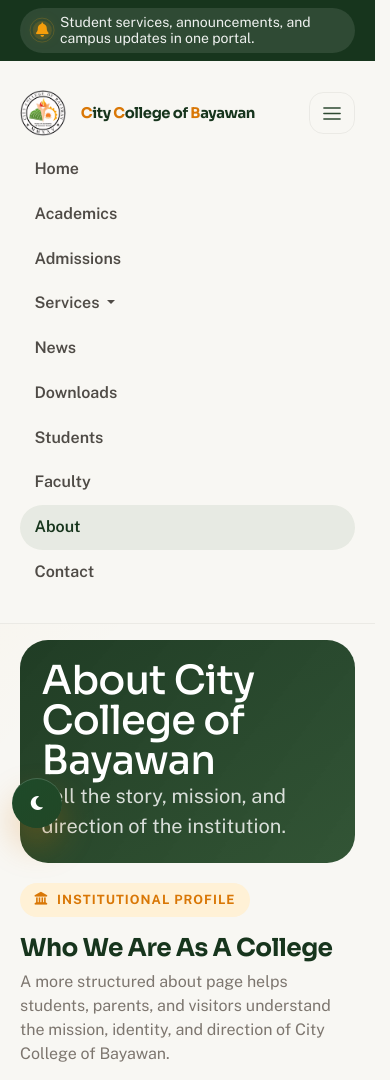
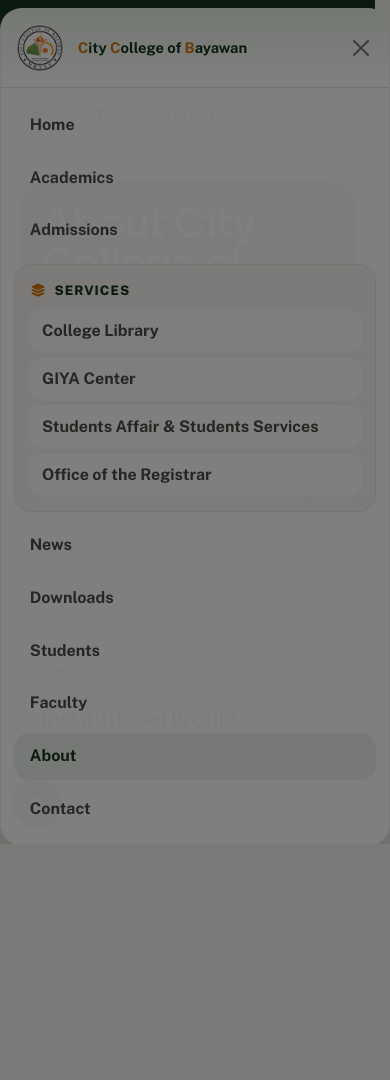
Before and after one commit to TheReaLsshhh/ccbwebremasterV2, a Django app: page /about/ in a window 390 px wide, after a click that opens the changed part. Shown: the top 1080 px of the page. After the commit the page ends 844 px from the top, so only its background shows below. Run offline with Django 5.2, Linux system fonts and the light colour scheme; data that the repository does not hold is empty; parts of the project's set-up code (start-up, migrations or seed data) failed here and were passed over.

Commit message:
skoljfnsienof

```diff
--- a/static/css/site.css
+++ b/static/css/site.css
@@ -730,6 +730,145 @@ button,
   color: var(--ccb-stone-500);
 }
 
+.mobile-nav-modal {
+  --bs-modal-width: min(31rem, calc(100vw - 1.5rem));
+}
+
+.mobile-nav-dialog {
+  margin-right: auto;
+  margin-left: auto;
+}
+
+.mobile-nav-card {
+  overflow: hidden;
+  border: 1px solid var(--ccb-border-soft);
+  border-radius: 1.35rem;
+  background: color-mix(in srgb, var(--ccb-surface-solid) 97%, transparent);
+  box-shadow: 0 30px 80px rgba(23, 53, 29, 0.24);
+}
+
+.mobile-nav-header {
+  display: flex;
+  align-items: center;
+  justify-content: space-between;
+  gap: 1rem;
+  padding: 1.15rem 1.25rem;
+  border-bottom: 1px solid var(--ccb-border-soft);
+  background:
+    linear-gradient(180deg, var(--ccb-green-100), transparent),
+    var(--ccb-surface-solid);
+}
+
+.mobile-nav-brand {
+  min-width: 0;
+}
+
+.mobile-nav-close {
+  flex: 0 0 auto;
+  border-radius: 999px;
+  box-shadow: none !important;
+}
+
+.mobile-nav-close:focus {
+  box-shadow: 0 0 0 0.18rem rgba(245, 158, 11, 0.18) !important;
+}
+
+.mobile-nav-body {
+  padding: 1rem;
+}
+
+.mobile-nav-list,
+.mobile-nav-services-list {
+  margin: 0;
+  padding: 0;
+  list-style: none;
+}
+
+.mobile-nav-list {
+  display: grid;
+  gap: 0.35rem;
+}
+
+.mobile-nav-link,
+.mobile-nav-service-link {
+  display: flex;
+  align-items: center;
+  width: 100%;
+  border-radius: 0.95rem;
+  color: var(--ccb-stone-700);
+  font-weight: 700;
+  line-height: 1.25;
+}
+
+.mobile-nav-link {
+  min-height: 3rem;
+  padding: 0.85rem 1rem;
+}
+
+.mobile-nav-link.active,
+.mobile-nav-link:hover,
+.mobile-nav-link:focus {
+  color: var(--ccb-green-900);
+  background: rgba(45, 90, 45, 0.08);
+}
+
+.mobile-nav-services {
+  margin: 0.25rem 0;
+  padding: 0.85rem;
+  border: 1px solid var(--ccb-border-soft);
+  border-radius: 1.05rem;
+  background: color-mix(in srgb, var(--ccb-surface-muted) 86%, transparent);
+}
+
+.mobile-nav-services-title {
+  display: inline-flex;
+  align-items: center;
+  gap: 0.5rem;
+  margin-bottom: 0.55rem;
+  padding: 0 0.15rem;
+  color: var(--ccb-green-900);
+  font-size: 0.82rem;
+  font-weight: 800;
+  letter-spacing: 0.08em;
+  text-transform: uppercase;
+}
+
+.mobile-nav-services-title i {
+  color: var(--ccb-orange-600);
+}
+
+.mobile-nav-services-list {
+  display: grid;
+  gap: 0.25rem;
+}
+
+.mobile-nav-service-link {
+  min-height: 2.75rem;
+  padding: 0.75rem 0.85rem;
+  background: color-mix(in srgb, var(--ccb-surface-solid) 82%, transparent);
+}
+
+.mobile-nav-service-link:hover,
+.mobile-nav-service-link:focus {
+  color: var(--ccb-green-900);
+  background: rgba(45, 90, 45, 0.08);
+}
+
+.mobile-nav-service-link.is-disabled {
+  color: var(--ccb-stone-500);
+  cursor: default;
+  opacity: 0.72;
+}
+
+.mobile-nav-modal .modal-dialog {
+  transform: translateY(-0.75rem) scale(0.98);
+  transition: transform 0.18s ease-out;
+}
+
+.mobile-nav-modal.show .modal-dialog {
+  transform: translateY(0) scale(1);
+}
+
 .btn-brand {
   border: 0;
   color: var(--ccb-white);
@@ -3403,93 +3584,7 @@ p.text-dark.fw-semibold.mb-2 {
 
 @media (max-width: 1199.98px) {
   .navbar-collapse {
-    contain: layout paint;
-    overflow: hidden;
-    will-change: height;
-    transform: translateZ(0);
-  }
-
-  .navbar-collapse.collapsing {
-    transition: height 0.22s ease;
-  }
-
-  .navbar-collapse.collapse.show {
-    animation: mobile-nav-fade-in 0.18s ease-out;
-  }
-
-  .navbar-nav {
-    padding-top: 0.35rem;
-    padding-bottom: 0.25rem;
-  }
-
-  .navbar-nav .nav-item {
-    opacity: 1;
-    transform: translateY(0);
-    transition:
-      opacity 0.16s ease,
-      transform 0.16s ease;
-  }
-
-  .navbar-collapse.collapsing .nav-item,
-  .navbar-collapse.collapse.show .nav-item {
-    opacity: 1;
-    transform: translateY(0);
-  }
-
-  .navbar-collapse:not(.show):not(.collapsing) .nav-item {
-    opacity: 0;
-    transform: translateY(-0.2rem);
-    pointer-events: none;
-  }
-
-  .nav-item-services .dropdown-toggle::after {
-    transition: transform 0.24s ease;
-  }
-
-  .nav-item-services .dropdown-toggle[aria-expanded="true"]::after {
-    transform: rotate(180deg);
-  }
-
-  .services-dropdown-menu {
-    display: block;
-    max-height: 0;
-    margin-top: 0;
-    padding-top: 0;
-    padding-bottom: 0;
-    border-width: 0;
-    overflow: hidden;
-    opacity: 0;
-    visibility: hidden;
-    pointer-events: none;
-    transform: translateY(-0.45rem);
-    transition:
-      max-height 0.22s ease,
-      opacity 0.18s ease,
-      transform 0.18s ease,
-      visibility 0.18s ease;
-    will-change: max-height, opacity, transform;
-  }
-
-  .services-dropdown-menu.show {
-    max-height: 24rem;
-    margin-top: 0.35rem;
-    padding-top: 0.65rem;
-    padding-bottom: 0.65rem;
-    border-width: 1px;
-    opacity: 1;
-    visibility: visible;
-    pointer-events: auto;
-    transform: translateY(0);
-  }
-}
-
-@keyframes mobile-nav-fade-in {
-  from {
-    opacity: 0.98;
-  }
-
-  to {
-    opacity: 1;
+    display: none !important;
   }
 }
 
@@ -3682,12 +3777,20 @@ p.text-dark.fw-semibold.mb-2 {
     transform: none;
   }
 
-  .navbar-collapse.collapsing {
-    transition-duration: 0.18s;
-  }
-
-  .services-dropdown-menu {
-    transition-duration: 0.16s;
+  .mobile-nav-modal {
+    --bs-modal-width: calc(100vw - 1rem);
+  }
+
+  .mobile-nav-header {
+    padding: 1rem;
+  }
+
+  .mobile-nav-body {
+    padding: 0.8rem;
+  }
+
+  .mobile-nav-link {
+    min-height: 2.85rem;
   }
 
   .news-visual-image {
--- /dev/null
+++ b/static/js/mobile-nav.js
@@ -0,0 +1,38 @@
+(function () {
+    function initMobileNav() {
+        const modalElement = document.getElementById("mobileNavModal");
+        if (!modalElement || !window.bootstrap || !window.bootstrap.Modal) {
+            return;
+        }
+
+        const mobileNavModal = window.bootstrap.Modal.getOrCreateInstance(modalElement);
+
+        modalElement.querySelectorAll(".mobile-nav-link").forEach(function (link) {
+            link.addEventListener("click", function () {
+                mobileNavModal.hide();
+            });
+        });
+
+        const desktopNavQuery = window.matchMedia("(min-width: 1200px)");
+
+        function closeOnDesktop(event) {
+            if (event.matches) {
+                mobileNavModal.hide();
+            }
+        }
+
+        if (typeof desktopNavQuery.addEventListener === "function") {
+            desktopNavQuery.addEventListener("change", closeOnDesktop);
+        } else if (typeof desktopNavQuery.addListener === "function") {
+            desktopNavQuery.addListener(closeOnDesktop);
+        }
+
+        closeOnDesktop(desktopNavQuery);
+    }
+
+    if (document.readyState === "loading") {
+        document.addEventListener("DOMContentLoaded", initMobileNav);
+    } else {
+        initMobileNav();
+    }
+})();
--- a/templates/base.html
+++ b/templates/base.html
@@ -217,10 +217,10 @@
                         </span>
                     </span>
                 </a>
-                <button class="navbar-toggler" type="button" data-bs-toggle="collapse" data-bs-target="#mainNav" aria-label="Toggle navigation">
+                <button class="navbar-toggler" type="button" data-bs-toggle="modal" data-bs-target="#mobileNavModal" aria-controls="mobileNavModal" aria-label="Open navigation menu">
                     <span class="navbar-toggler-icon"></span>
                 </button>
-                <div class="collapse navbar-collapse" id="mainNav">
+                <div class="collapse navbar-collapse d-none d-xl-flex" id="mainNav">
                     <ul class="navbar-nav ms-auto gap-xl-1 align-items-xl-center">
                         {% for label, url_name in nav_items %}
                             {% if url_name == "website:news" %}
@@ -255,6 +255,54 @@
                 </div>
             </div>
         </nav>
+
+        <div class="modal fade mobile-nav-modal" id="mobileNavModal" tabindex="-1" aria-labelledby="mobileNavModalLabel" aria-hidden="true">
+            <div class="modal-dialog modal-dialog-centered mobile-nav-dialog">
+                <div class="modal-content mobile-nav-card">
+                    <div class="mobile-nav-header">
+                        <div class="brand-lockup mobile-nav-brand">
+                            <span class="brand-mark">
+                                <img src="{% static 'images/hero-images/ccb-logo.png' %}" alt="City College of Bayawan logo" class="brand-mark-image" width="46" height="46" decoding="async">
+                            </span>
+                            <span class="brand-copy">
+                                <strong id="mobileNavModalLabel"><span class="brand-initial">C</span>ity <span class="brand-initial">C</span>ollege of <span class="brand-initial">B</span>ayawan</strong>
+                            </span>
+                        </div>
+                        <button type="button" class="btn-close mobile-nav-close" data-bs-dismiss="modal" aria-label="Close navigation menu"></button>
+                    </div>
+                    <div class="modal-body mobile-nav-body">
+                        <nav aria-label="Mobile navigation">
+                            <ul class="mobile-nav-list">
+                                {% for label, url_name in nav_items %}
+                                    {% if url_name == "website:news" %}
+                                        <li class="mobile-nav-services">
+                                            <span class="mobile-nav-services-title">
+                                                <i class="fa-solid fa-layer-group" aria-hidden="true"></i>
+                                                Services
+                                            </span>
+                                            <ul class="mobile-nav-services-list">
+                                                {% for item in service_menu_items %}
+                                                    <li>
+                                                        {% if item.is_available %}
+                                                            <a class="mobile-nav-service-link" href="{{ item.url }}" target="_blank" rel="noopener noreferrer">{{ item.label }}</a>
+                                                        {% else %}
+                                                            <span class="mobile-nav-service-link is-disabled">{{ item.label }}</span>
+                                                        {% endif %}
+                                                    </li>
+                                                {% endfor %}
+                                            </ul>
+                                        </li>
+                                    {% endif %}
+                                    <li>
+                                        <a class="mobile-nav-link {% if active_page == url_name %}active{% endif %}" href="{% url url_name %}">{{ label }}</a>
+                                    </li>
+                                {% endfor %}
+                            </ul>
+                        </nav>
+                    </div>
+                </div>
+            </div>
+        </div>
 
         {% block content %}{% endblock %}
 
@@ -374,6 +422,7 @@
     {% endif %}
 
     <script src="https://cdn.jsdelivr.net/npm/bootstrap@5.3.3/dist/js/bootstrap.bundle.min.js" integrity="sha384-YvpcrYf0tY3lHB60NNkmXc5s9fDVZLESaAA55NDzOxhy9GkcIdslK1eN7N6jIeHz" crossorigin="anonymous" defer></script>
+    <script src="{% static 'js/mobile-nav.js' %}" defer></script>
     <script src="{% static 'js/news-modal.js' %}" defer></script>
     <script defer>
         (function () {
```
Also changed, not shown: other parts of static/css/site.css (+44 -1 lines).
